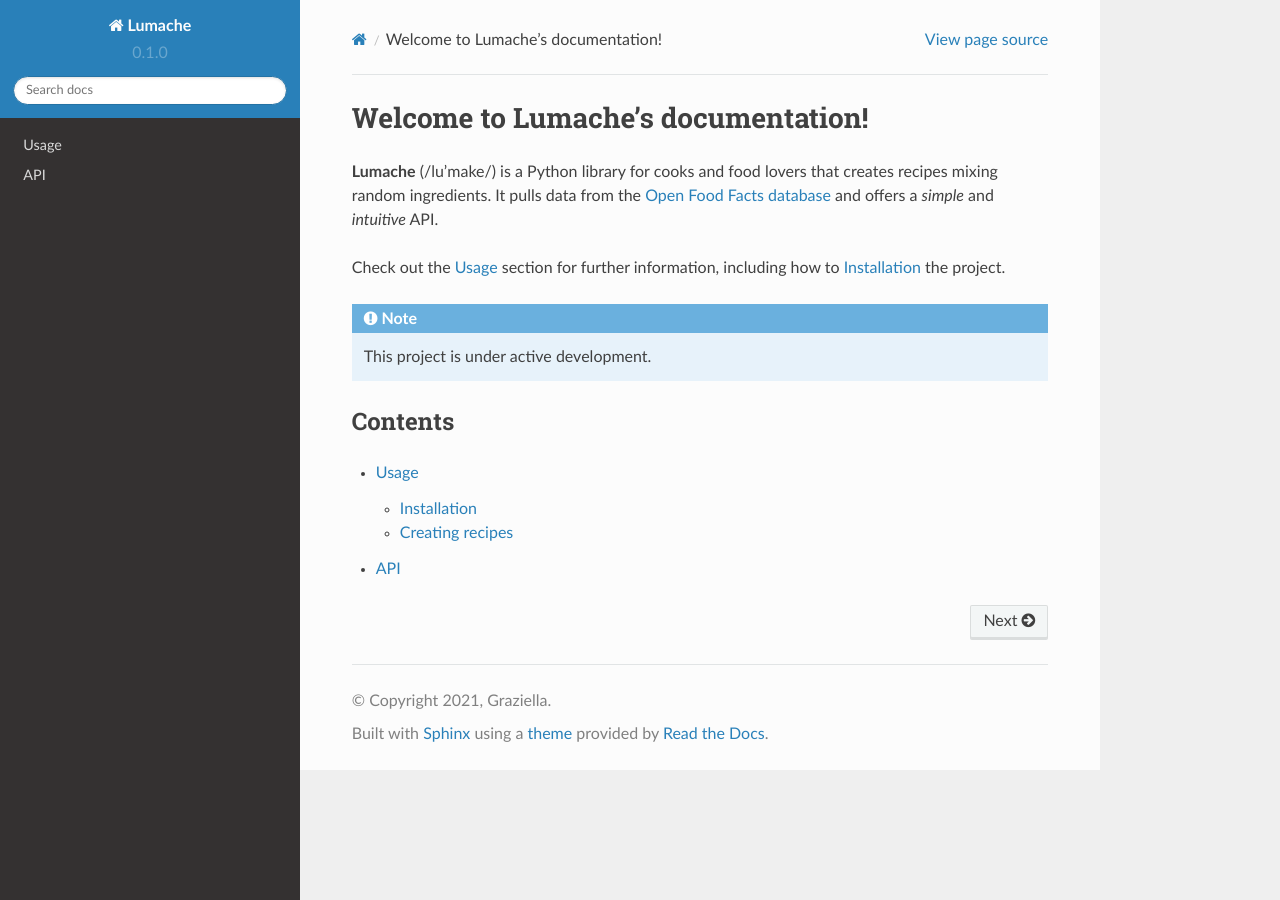
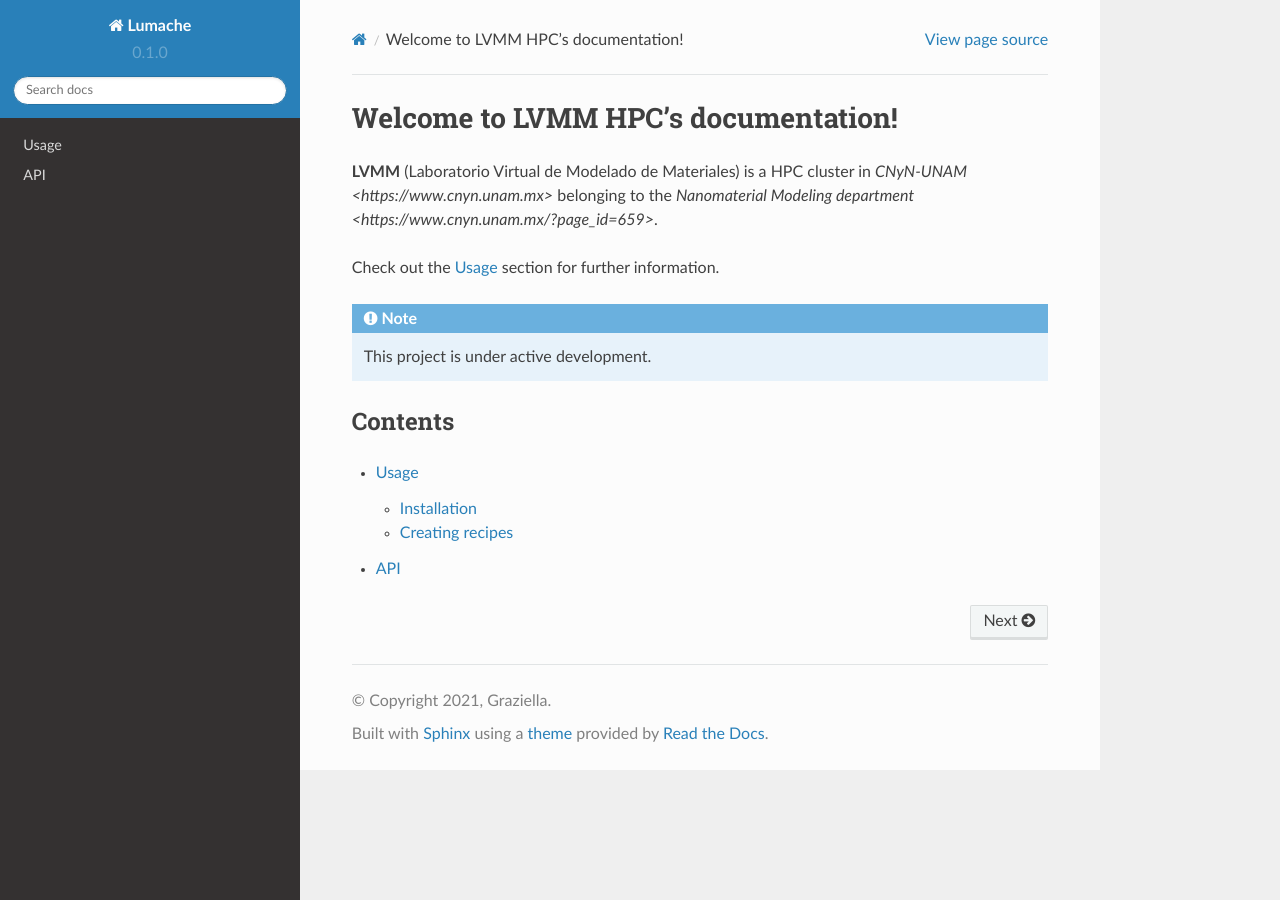
Before and after one commit to aldorgz/lvmm-rtd, a Sphinx documentation site: the page built from docs/source/index.rst, in a window 1280 px wide. Built offline with Sphinx 7.4.7 and the Read the Docs theme 2.0.0, drawn with Linux system fonts in a browser that asks for light colours.

Commit message:
Update index.rst

```diff
--- a/docs/source/index.rst
+++ b/docs/source/index.rst
@@ -1,13 +1,9 @@
-Welcome to Lumache's documentation!
+Welcome to LVMM HPC's documentation!
 ===================================
 
-**Lumache** (/lu'make/) is a Python library for cooks and food lovers
-that creates recipes mixing random ingredients.
-It pulls data from the `Open Food Facts database <https://world.openfoodfacts.org/>`_
-and offers a *simple* and *intuitive* API.
+**LVMM** (Laboratorio Virtual de Modelado de Materiales) is a HPC cluster in `CNyN-UNAM <https://www.cnyn.unam.mx>` belonging to the `Nanomaterial Modeling department <https://www.cnyn.unam.mx/?page_id=659>`.
 
-Check out the :doc:`usage` section for further information, including
-how to :ref:`installation` the project.
+Check out the :doc:`usage` section for further information.
 
 .. note::
 
```
